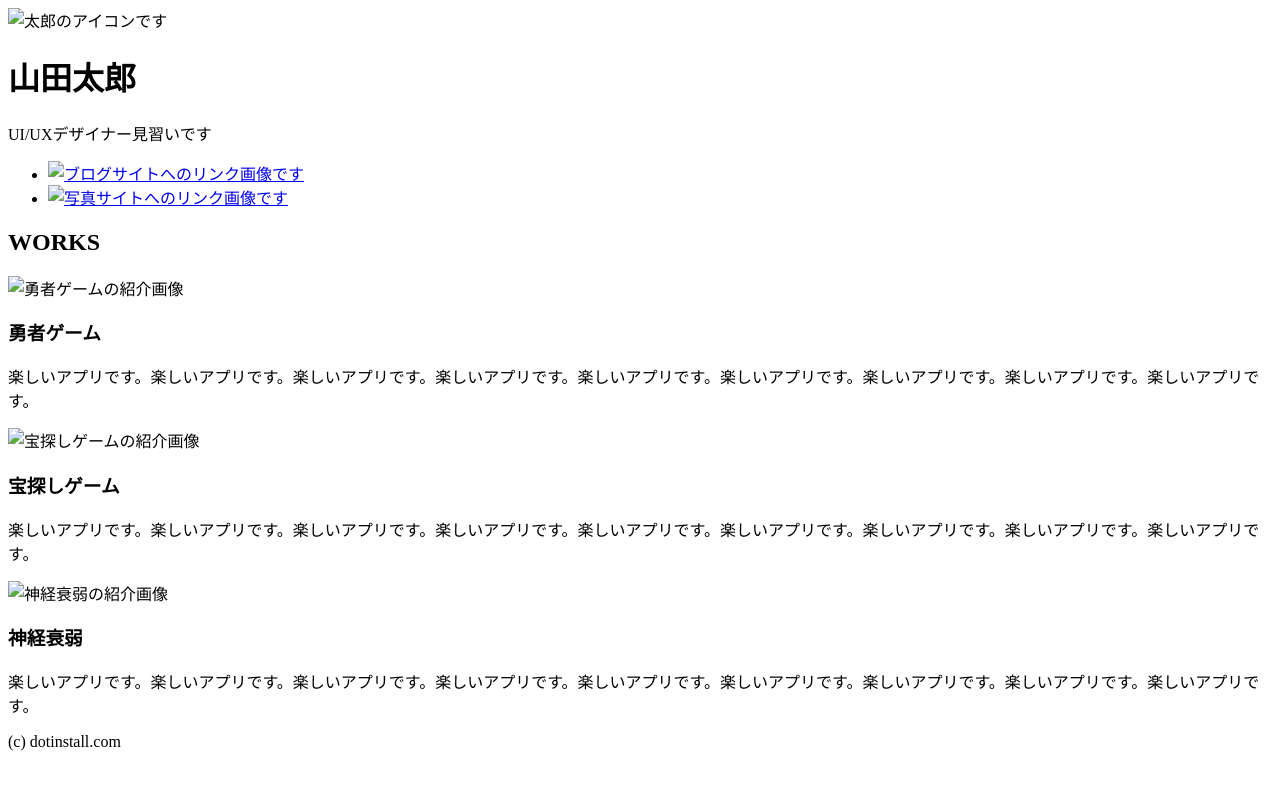
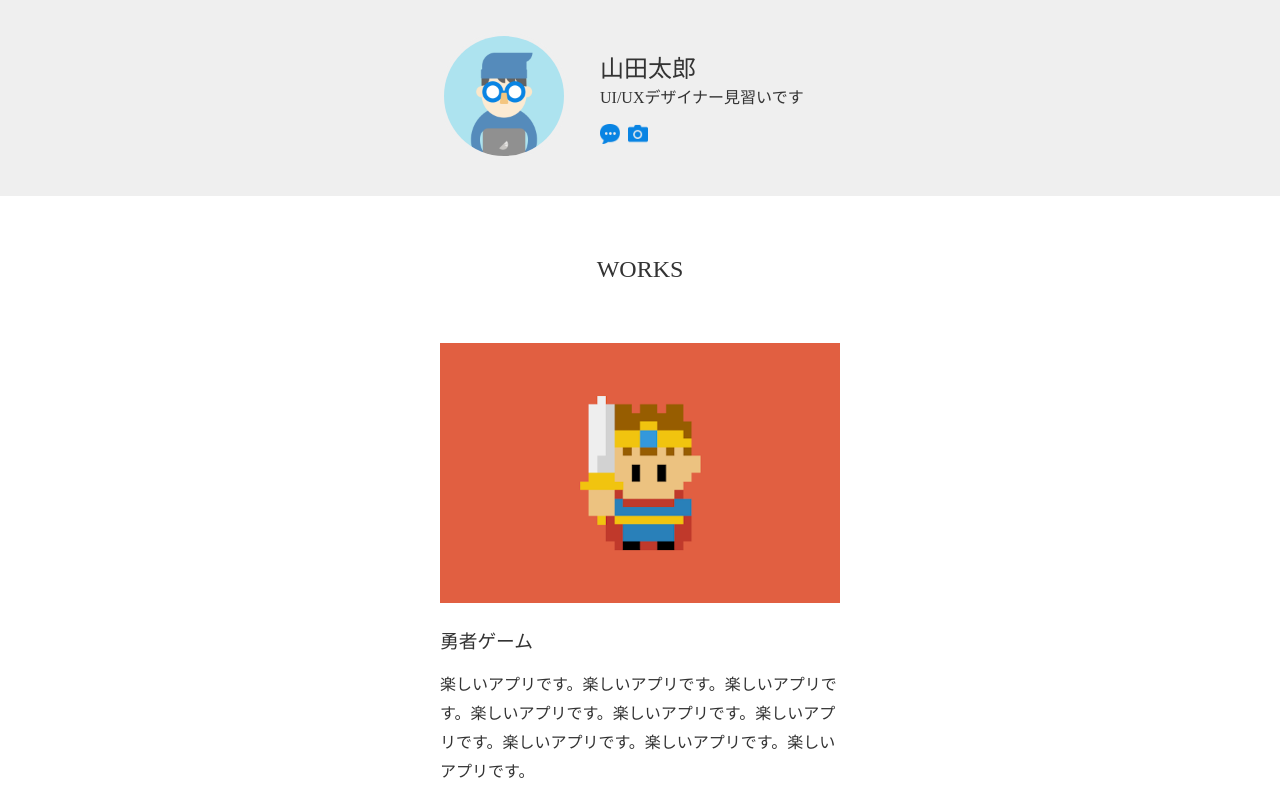
Before and after one commit to beevalley20/beevalley20, a plain HTML site: page index.html in a window 1280 px wide. Shown: the top 800 px of the page. Drawn offline with Linux system fonts and the light colour scheme; files that its build step writes are made by us from their sources; files whose address does not match are found by name.

Commit message:
Update styles.css

```diff
--- a/styles.css
+++ b/styles.css
@@ -1,66 +1,91 @@
-<!DOCTYPE html>
-<html lang="ja">
-<head>
-  <meta charaset="utf-8">
-  <title>太郎のポートフォリオサイト</title>
-  <link rel="icon" href="favicon.ico">
-  <meta name="description" content="太郎のポートフォリオサイトです">
-  <link rel="stylesheet" href="css/styles.css">
+body{
+  color: #333;
+  font-family: Verdana sans-serif;
+  margin: 0;
+}
 
-</head>
-<body>
-  <header>
-    <div class="container">
-      <div class="icon">
-        <img src="img/taro.png"width="120" height="120"alt=" 太郎のアイコンです">
-      </div>
-      <div class="info">
+header{
+  background-color: #efefef;
+  padding-top: 32px;
+  padding-bottom: 32px;
+}
 
-        <h1>山田太郎</h1>
-        <p>UI/UXデザイナー見習いです</p>
-        <ul>
-          <li>
-            <a href="https://dotinstall.com" target="_blank">
-              <img src="img/blog.png" width="20" height="20" alt="ブログサイトへのリンク画像です">
-            </a>
-          </li>
-          <li>
-            <a href="https://dotinstall.com" target="_blank">
-              <img src="img/photos.png" width="20" height="20" alt="写真サイトへのリンク画像です">
-            </a>
-          </li>
-        </ul>
-      </div>
-      </div>
+.container{
+  /* background-color: pink; */
+  width: 400px;
+  margin-left: auto;
+  margin-right: auto;
+  display: flex;
+  align-items: center;
+}
 
-  </header>
+.icon{
+  /* background-color: skyblue; */
+}
 
-<section class="works">
-  <h1>WORKS</h1>
+.icon img{
+  /* border-radius: 20px; */
+  border-radius: 50%;
+  border-width: 4px;
+  border-style: solid;
+  border-color: #efefef
+}
 
-  <section>
-    <img src="img/work1.png" width="400" height="260" alt="勇者ゲームの紹介画像" >
-    <h1>勇者ゲーム</h1>
-    <p>楽しいアプリです。楽しいアプリです。楽しいアプリです。楽しいアプリです。楽しいアプリです。楽しいアプリです。楽しいアプリです。楽しいアプリです。楽しいアプリです。 </p>
-  </section>
+.info{
+  /* background-color: tomato; */
+  margin-left: 32px;
+}
+.info h1{
+  font-weight: normal;
+  font-size: 24px;
+  margin:0;
+}
 
-  <section>
-    <img src="img/work2.png" width="400" height="260" alt="宝探しゲームの紹介画像" >
-    <h1>宝探しゲーム</h1>
-    <p>楽しいアプリです。楽しいアプリです。楽しいアプリです。楽しいアプリです。楽しいアプリです。楽しいアプリです。楽しいアプリです。楽しいアプリです。楽しいアプリです。 </p>
-  </section>
+.info p{
+  margin: 0;
+  margin-bottom: 16px;
+}
 
-  <section>
-    <img src="img/work3.png" width="400" height="260" alt="神経衰弱の紹介画像" >
-    <h1>神経衰弱</h1>
-    <p>楽しいアプリです。楽しいアプリです。楽しいアプリです。楽しいアプリです。楽しいアプリです。楽しいアプリです。楽しいアプリです。楽しいアプリです。楽しいアプリです。 </p>
-  </section>
+.info ul{
+  margin:0;
+  padding: 0;
+  list-style-type: none;
+  display: flex;
+}
 
-</section>
+.info ul li{
+  margin-right: 8px;
+}
 
-<footer>
-  <p>(c) dotinstall.com</p>
-</footer>
-</body>
+.works{
+  width: 400px;
+  margin-left: auto;
+  margin-right: auto;
+}
 
-</html>
+.works >h1{
+  font-weight: normal;
+  font-size: 24px;
+  text-align: center;
+  margin-top: 60px;
+  margin-bottom: 60px;
+}
+
+.works>section{
+  margin-bottom: 60px;
+}
+
+.works>section>h1{
+  font-weight: normal;
+}
+
+.works p{
+  line-height: 1.8;
+}
+
+footer p{
+  text-align: center;
+  font-size: 14px;
+  margin-bottom: 60px;
+  color: gray;
+}
```
